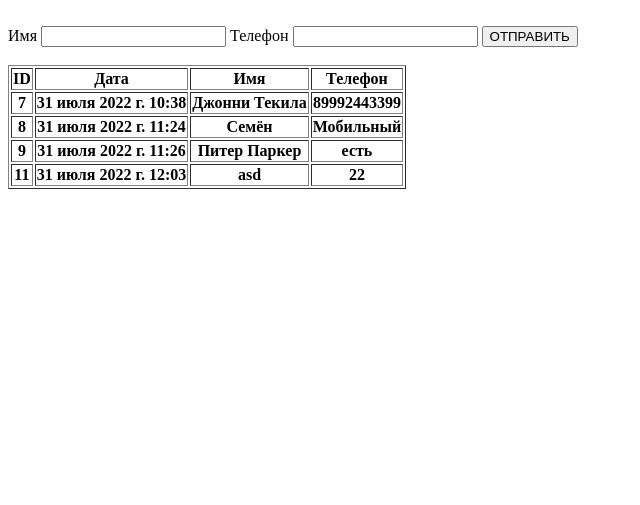
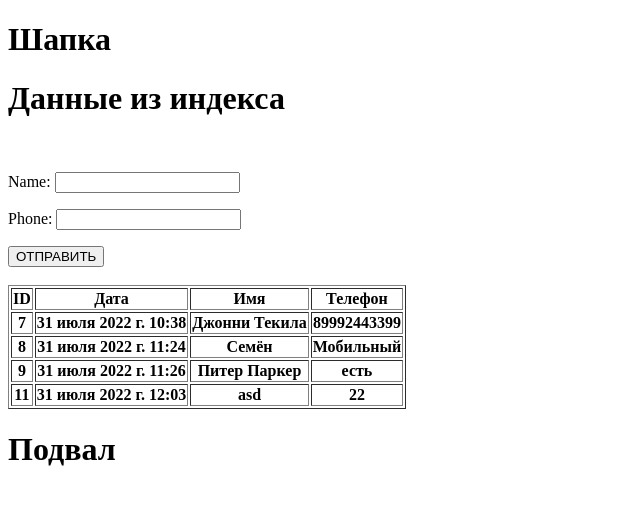
Before and after one commit to meis7er/django_test_website, a Django app: page / in a window 1280 px wide. Shown: the top 505 px of the page, without its empty margins (0-640 px from the left). Run offline with Django 4.2, Linux system fonts and the light colour scheme; data comes from the database, SQL or seed files in the repository; both versions use the stored data as it was after the commit; lists and menus that the app fills with data are empty.

Commit message:
наследование шаблонов знакомство с базовым html

```diff
--- /dev/null
+++ b/crm/forms.py
@@ -0,0 +1,6 @@
+from django import forms
+
+
+class OrderForm(forms.Form):
+    name = forms.CharField(max_length=200, required=False)
+    phone = forms.CharField(max_length=200)
--- a/crm/views.py
+++ b/crm/views.py
@@ -1,11 +1,14 @@
 from django.shortcuts import render
 from .models import Order
+from .forms import OrderForm
 
 
 # Create your views here.
 def first_page(request):
     object_list = Order.objects.all()
-    return render(request, './index.html', {'object_list': object_list})
+    form = OrderForm()
+    return render(request, './index.html', {'object_list': object_list,
+                                            'form': form})
 
 
 def thanks_page(request):
--- /dev/null
+++ b/templates/base.html
@@ -0,0 +1,16 @@
+<!DOCTYPE html>
+<html lang="en">
+<head>
+    <meta charset="UTF-8">
+    <title>{% block title %} Base Title {% endblock %}</title>
+</head>
+<body>
+<h1>Шапка</h1>
+
+{% block content %}
+{% endblock %}
+
+<h1>Подвал</h1>
+
+</body>
+</html>
--- a/templates/index.html
+++ b/templates/index.html
@@ -1,43 +1,10 @@
-<!DOCTYPE html>
-<html lang="en">
-<head>
-    <meta charset="UTF-8">
-    <title>Title</title>
-</head>
-<body>
+{% extends 'base.html' %}
 
-<br>
-<form action="{% url 'thanks_page' %}" method="POST">
-    {% csrf_token %}
-    <label>Имя</label>
-    <input name="name">
-    <label>Телефон</label>
-    <input name="phone">
-    <button type="submit">ОТПРАВИТЬ</button>
-</form>
-<br>
+{% block title %} Title Index {% endblock %}
 
-{% if object_list %}
-<table border="1px">
-    <tr>
-        <th>ID</th>
-        <th>Дата</th>
-        <th>Имя</th>
-        <th>Телефон</th>
-    </tr>
+{% block content %}
+<h1>Данные из индекса</h1>
 
-    {% for obj in object_list %}
-    <tr>
-        <th>{{ obj.id }}</th>
-        <th>{{ obj.order_dt }}</th>
-        <th>{{ obj.order_name }}</th>
-        <th>{{ obj.order_phone }}</th>
-    </tr>
-    {% endfor %}
-</table>
-{% else %}
-Данных нет
-{% endif %}
+{% include 'index_old.html' %}
 
-</body>
-</html>
+{% endblock %}
--- /dev/null
+++ b/templates/index_old.html
@@ -0,0 +1,40 @@
+<!DOCTYPE html>
+<html lang="en">
+<head>
+    <meta charset="UTF-8">
+    <title>Title</title>
+</head>
+<body>
+
+<br>
+<form action="{% url 'thanks_page' %}" method="POST">
+    {% csrf_token %}
+    {{ form.as_p }}
+    <button type="submit">ОТПРАВИТЬ</button>
+</form>
+<br>
+
+{% if object_list %}
+<table border="1px">
+    <tr>
+        <th>ID</th>
+        <th>Дата</th>
+        <th>Имя</th>
+        <th>Телефон</th>
+    </tr>
+
+    {% for obj in object_list %}
+    <tr>
+        <th>{{ obj.id }}</th>
+        <th>{{ obj.order_dt }}</th>
+        <th>{{ obj.order_name }}</th>
+        <th>{{ obj.order_phone }}</th>
+    </tr>
+    {% endfor %}
+</table>
+{% else %}
+Данных нет
+{% endif %}
+
+</body>
+</html>
```
Also changed, not shown: db.sqlite3.
